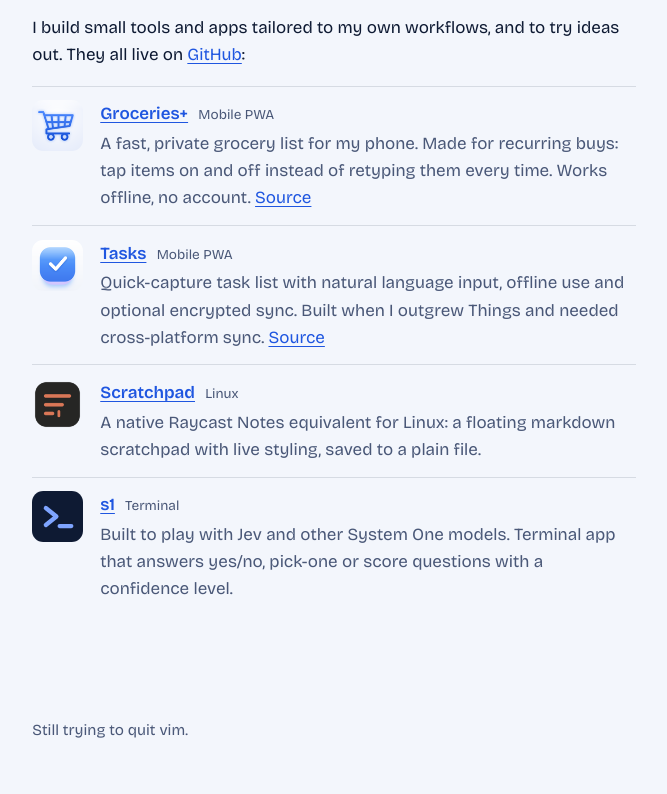
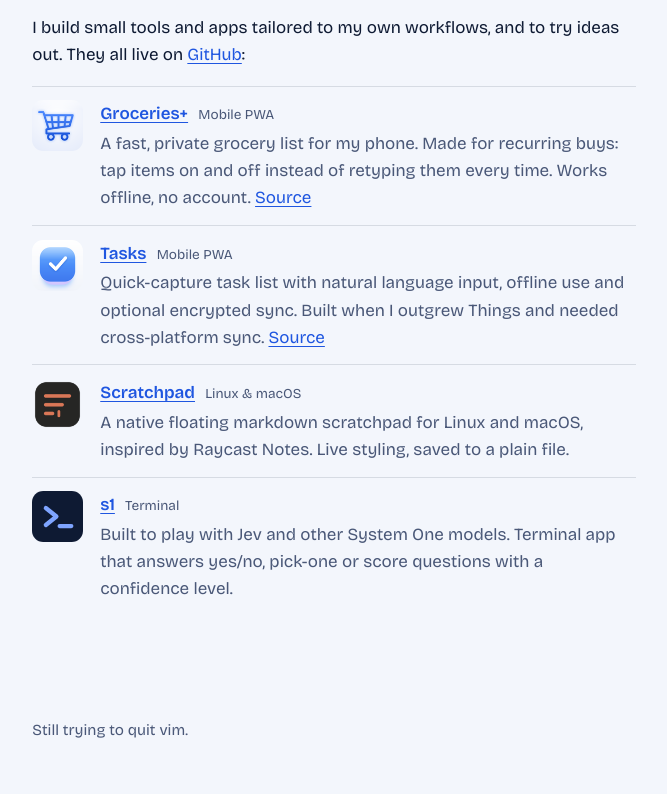
Before and after one commit to tnaftali/tnaftali.github.io, a plain HTML site: page index.html in a window 1280 px wide. Shown: the part 1627-2421 px from the top of the page, without its empty margins (306-973 px from the left). Drawn offline with Linux system fonts and the light colour scheme.

Commit message:
Update Scratchpad entry to mention macOS support
Co-Authored-By: Claude Opus 5.5 <noreply@anthropic.com>
Claude-Session: https://claude.ai/code/session_01SymykeD56dLs97aDYNt72x

```diff
--- a/index.html
+++ b/index.html
@@ -70,7 +70,7 @@
       <ul class="apps">
         <li><img class="app-icon" src="icons/groceries.png" alt="" width="48" height="48"><div><a href="https://tnaftali.github.io/groceries/" target="_blank" rel="noopener">Groceries+</a> <span class="tag">Mobile PWA</span><p>A fast, private grocery list for my phone. Made for recurring buys: tap items on and off instead of retyping them every time. Works offline, no account. <a href="https://github.com/tnaftali/groceries" target="_blank" rel="noopener">Source</a></p></div></li>
         <li><img class="app-icon" src="icons/tasks.png" alt="" width="48" height="48"><div><a href="https://tnaftali.github.io/tasks/" target="_blank" rel="noopener">Tasks</a> <span class="tag">Mobile PWA</span><p>Quick-capture task list with natural language input, offline use and optional encrypted sync. Built when I outgrew Things and needed cross-platform sync. <a href="https://github.com/tnaftali/tasks" target="_blank" rel="noopener">Source</a></p></div></li>
-        <li><img class="app-icon" src="icons/scratchpad.png" alt="" width="48" height="48"><div><a href="https://github.com/tnaftali/scratchpad" target="_blank" rel="noopener">Scratchpad</a> <span class="tag">Linux</span><p>A native Raycast Notes equivalent for Linux: a floating markdown scratchpad with live styling, saved to a plain file.</p></div></li>
+        <li><img class="app-icon" src="icons/scratchpad.png" alt="" width="48" height="48"><div><a href="https://github.com/tnaftali/scratchpad" target="_blank" rel="noopener">Scratchpad</a> <span class="tag">Linux &amp; macOS</span><p>A native floating markdown scratchpad for Linux and macOS, inspired by Raycast Notes. Live styling, saved to a plain file.</p></div></li>
         <li><img class="app-icon" src="icons/s1.svg" alt="" width="48" height="48"><div><a href="https://github.com/tnaftali/s1-tui" target="_blank" rel="noopener">s1</a> <span class="tag">Terminal</span><p>Built to play with Jev and other System One models. Terminal app that answers yes/no, pick-one or score questions with a confidence level.</p></div></li>
       </ul>
     </section>
```
